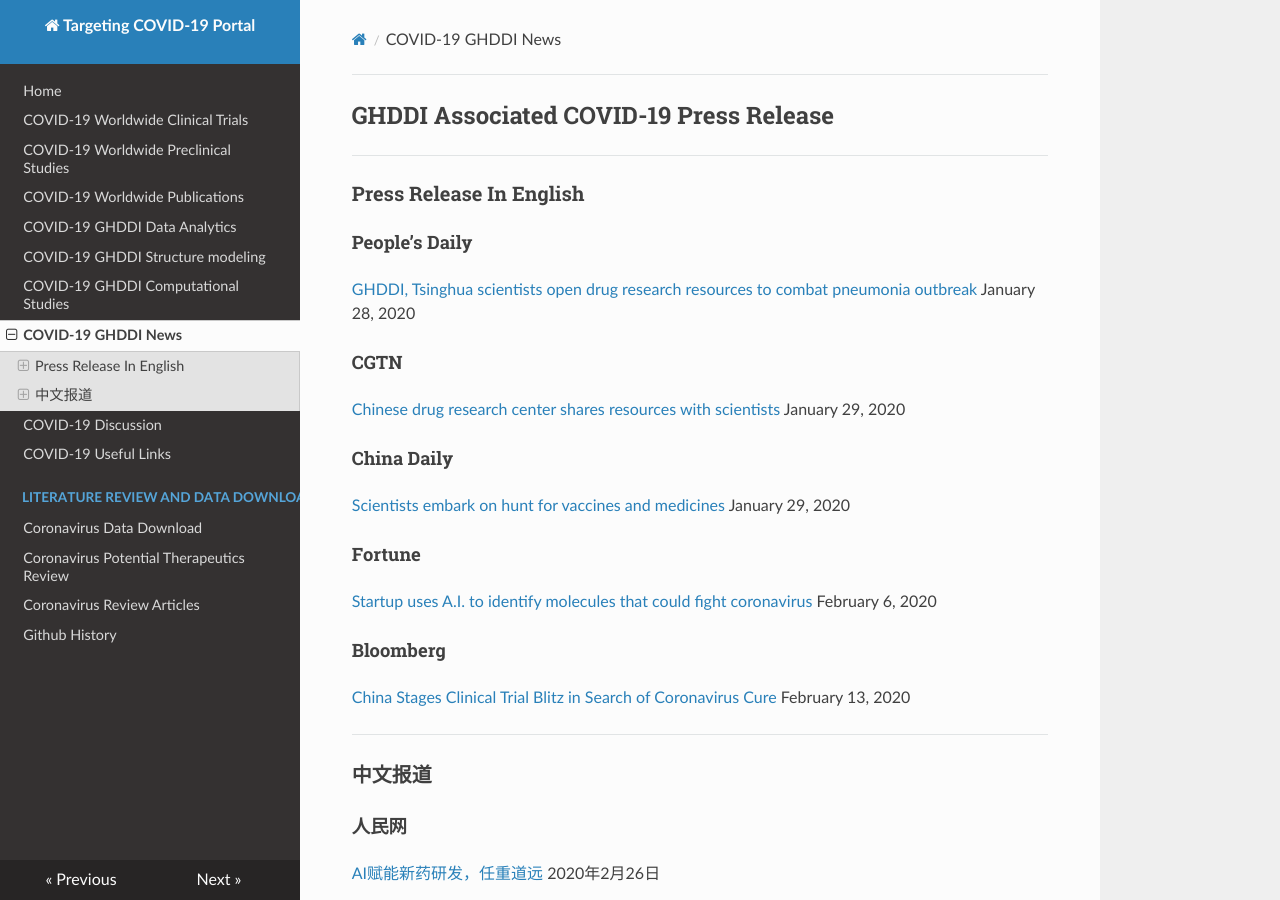
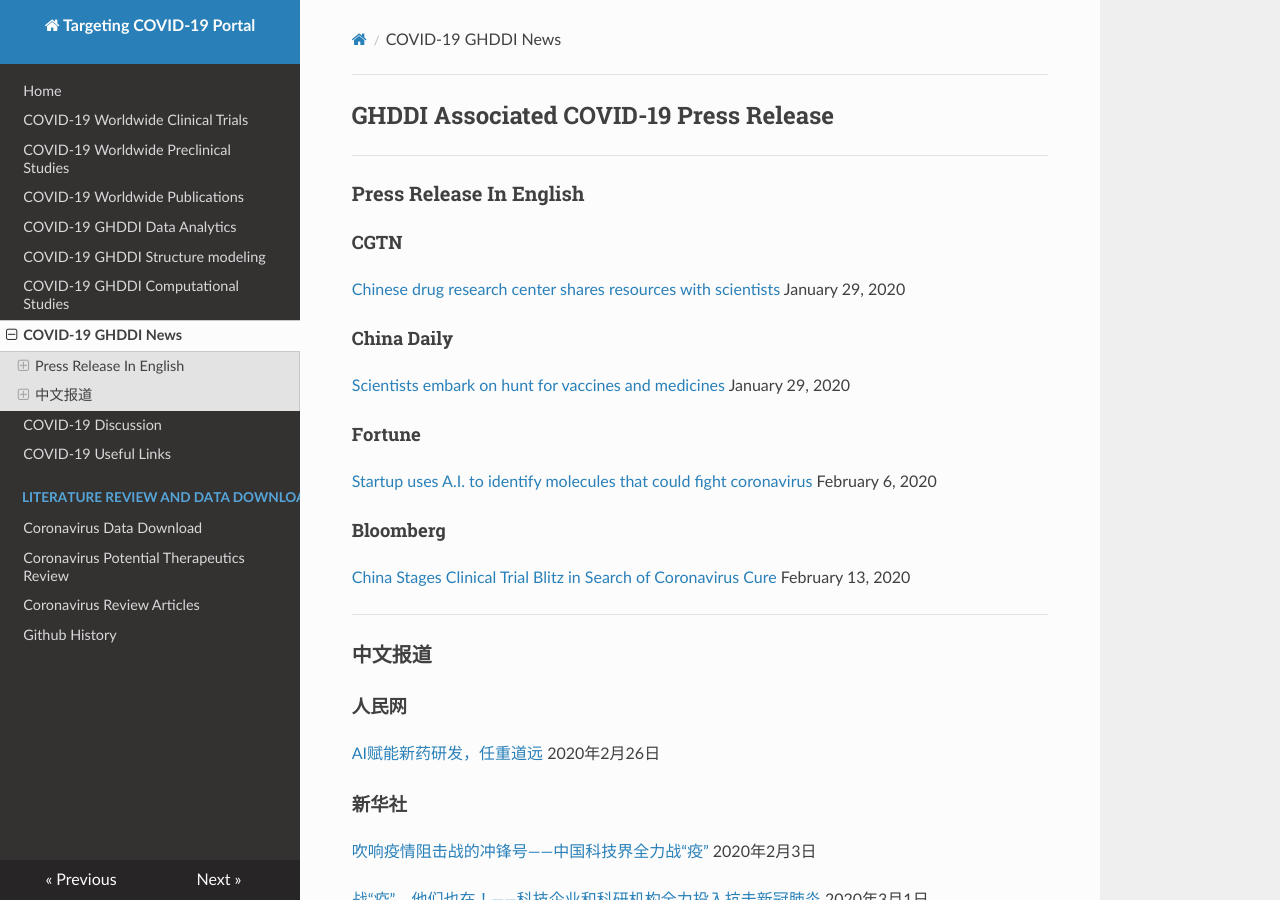
Before and after one commit to GHDDI-AILab/Targeting2019-nCoV, an MkDocs documentation site: the page built from docs/ghddi_news.md, in a window 1280 px wide and 900 px high. Built offline with MkDocs 1.6.1, drawn with Linux system fonts in a browser that asks for light colours; nearby versions of some CDN libraries.

Commit message:
broken link

```diff
--- a/docs/ghddi_news.md
+++ b/docs/ghddi_news.md
@@ -2,11 +2,6 @@
 
 ---
 ### Press Release In English
-
-#### People’s Daily
-[GHDDI, Tsinghua scientists open drug research resources to combat pneumonia outbreak](
-https://peoplesdaily.pdnews.cn/2020/01/28/china/ghddi-tsinghua-scientists-open-drug-research-resources-to-combat-pneumonia-outbreak-120226.html)
-January 28, 2020
 
 #### CGTN
 [Chinese drug research center shares resources with scientists](https://news.cgtn.com/news/2020-01-29/Chinese-drug-research-center-shares-resources-with-scientists-NErULqIuRi/index.html)
```
